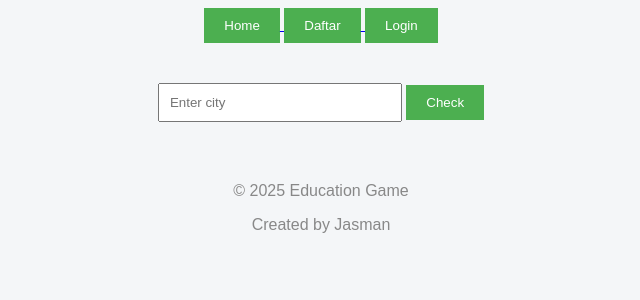
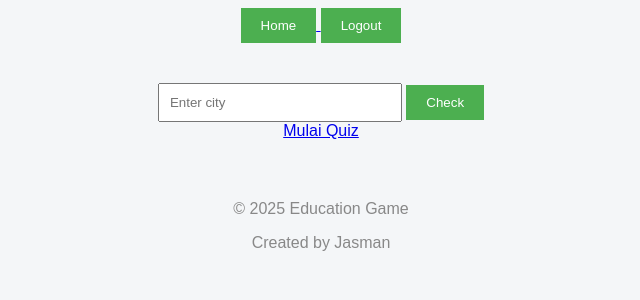
Before and after one commit to Jasman123/Python_Project_Kodland, a Flask app: page / in a window 1280 px wide. Shown: the top 300 px of the page, without its empty margins (319-959 px from the left). Run offline with Flask 3, Linux system fonts and the light colour scheme; a user stored in the database is signed in.

Commit message:
update login and logout

```diff
--- a/app.py
+++ b/app.py
@@ -101,10 +101,16 @@ def login():
             print("succesffuly login")
             return redirect(url_for("home"))
 
+
         else:
             return render_template("login.html", error="User ID atau password salah")
 
     return render_template("login.html")
+
+@app.route("/logout")
+def logout():
+    session.clear()
+    return redirect(url_for("home"))
 
 
 @app.route("/daftar", methods=["GET", "POST"])
@@ -137,14 +143,20 @@ def daftar():
     return render_template("daftar.html")
 
 
-
 @app.route("/quiz", methods=["GET", "POST"])
 def quiz_page():
+    if "user_id" not in session:
+        return redirect(url_for("login"))
+
+    user_id = session["user_id"]
     result = None
+
     if request.method == "POST":
         selected = request.form.get("option")
         result = "Correct! 🎉" if selected == quiz["answer"] else f"Wrong 😢. The correct answer is {quiz['answer']}."
-    return render_template("quiz.html", quiz=quiz, result=result)
+
+    return render_template("quiz.html", quiz=quiz, result=result, user_id=user_id)
+
 
 @app.route("/leaderboard")
 def leaderboard():
--- a/templates/header.html
+++ b/templates/header.html
@@ -4,12 +4,22 @@
     <a href="{{ url_for('home') }}">
         <button type="button">Home</button>
     </a>
+
+    {% if session.get('user_id') %}
+
+        <a href="{{ url_for('logout') }}">
+            <button type="button">Logout</button>
+        </a>
+
+    {% else %}
         <a href="{{ url_for('daftar') }}">
             <button type="button">Daftar</button>
         </a>
+
         <a href="{{ url_for('login') }}">
             <button type="button">Login</button>
         </a>
+    {% endif %}
 </div>
 
 </body>
--- a/templates/home.html
+++ b/templates/home.html
@@ -45,4 +45,6 @@
     {% endif %}
 {% endif %}
 
+<a href="{{ url_for('quiz_page') }}">Mulai Quiz</a>
+
 {% endblock %}
```
Lines whose indentation alone changed are shown as unchanged.
